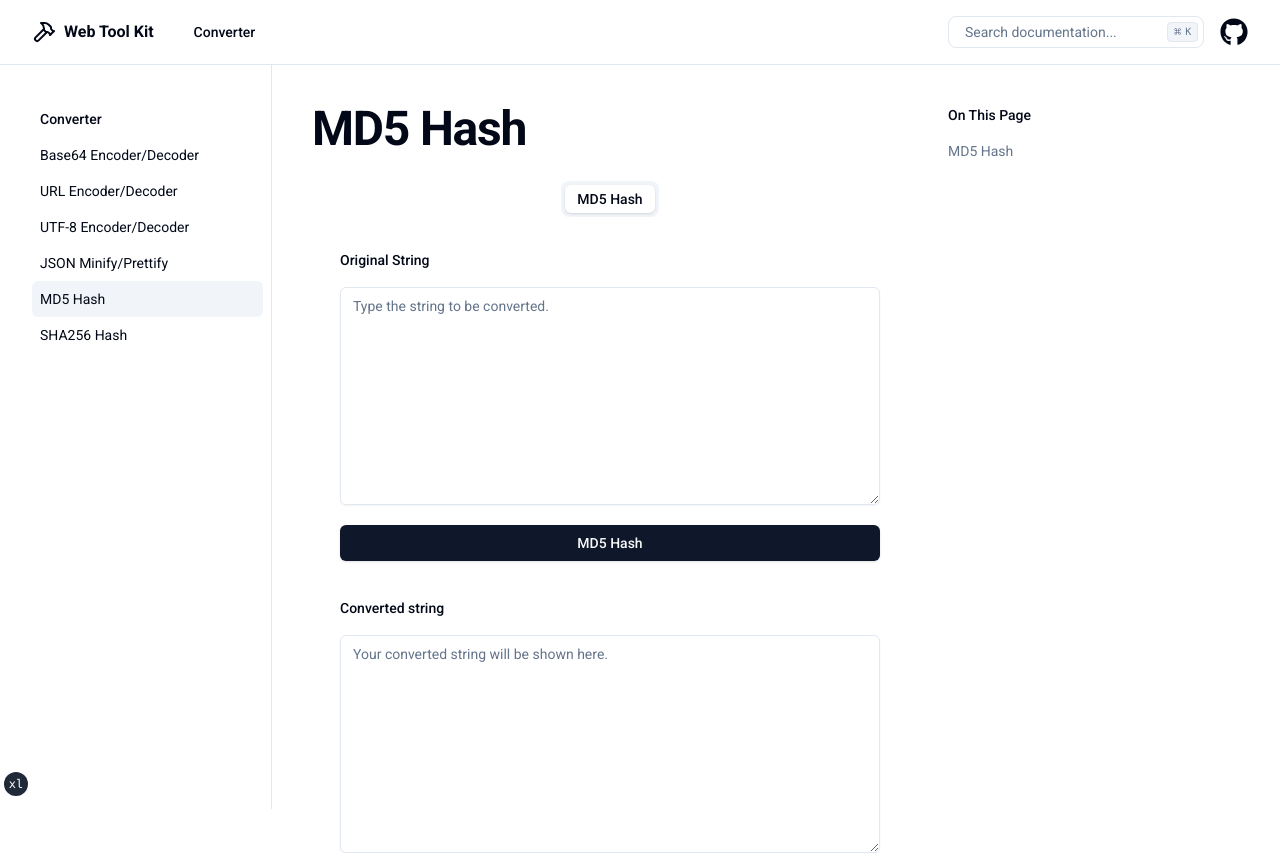
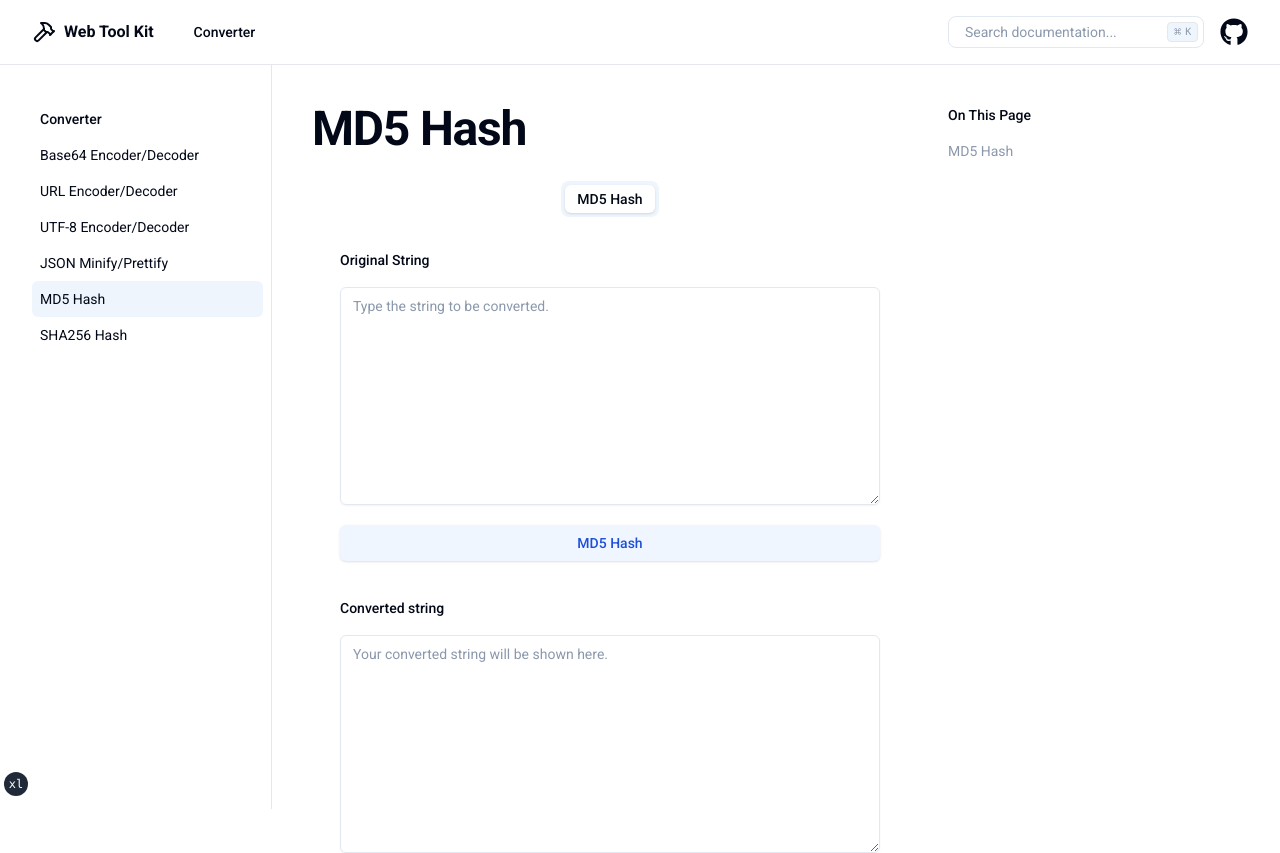
Before and after one commit to SiAce/web-toolkit, a Next.js app: page /converter/md5 in a window 1280 px wide. Shown: the top 853 px of the page. Built offline with nearby package versions, Linux system fonts and the light colour scheme.

Commit message:
Improve font and color

```diff
--- a/src/app/globals.css
+++ b/src/app/globals.css
@@ -13,14 +13,14 @@
     --popover: 0 0% 100%;
     --popover-foreground: 222.2 84% 4.9%;
 
-    --primary: 222.2 47.4% 11.2%;
-    --primary-foreground: 210 40% 98%;
+    --primary: 214, 100%, 97%;
+    --primary-foreground: 224, 76%, 48%;
 
     --secondary: 210 40% 96.1%;
     --secondary-foreground: 222.2 47.4% 11.2%;
 
-    --muted: 210 40% 96.1%;
-    --muted-foreground: 215.4 16.3% 46.9%;
+    --muted: 210 70% 96.1%;
+    --muted-foreground: 215.4 16.3% 60.9%;
 
     --accent: 210 40% 96.1%;
     --accent-foreground: 222.2 47.4% 11.2%;
@@ -28,9 +28,9 @@
     --destructive: 0 84.2% 60.2%;
     --destructive-foreground: 210 40% 98%;
 
-    --border: 214.3 31.8% 91.4%;
+    --border: 220, 13%, 91%;
     --input: 214.3 31.8% 91.4%;
-    --ring: 222.2 84% 4.9%;
+    --ring: 220, 13%, 91%;
 
     --radius: 0.5rem;
   }
--- a/src/app/layout.tsx
+++ b/src/app/layout.tsx
@@ -1,17 +1,19 @@
 import { Analytics } from "@vercel/analytics/react";
 import { SpeedInsights } from "@vercel/speed-insights/next";
 import type { Metadata } from "next";
-import { Roboto } from "next/font/google";
+import { Roboto as FontSans } from "next/font/google"
 
 import "./globals.css";
 import { ThemeProvider } from "@/components/theme-provider";
 import { TailwindIndicator } from "@/components/tailwind-indicator";
 import { Toaster } from "@/components/ui/toaster";
+import { cn } from "@/lib/utils";
 
-const roboto = Roboto({
+const fontSans = FontSans({
   subsets: ["latin"],
   weight: ["100", "300", "400", "500", "700", "900"],
-});
+  variable: "--font-sans",
+})
 
 export const metadata: Metadata = {
   title: "Web Tool Kit",
@@ -32,7 +34,10 @@ export default function RootLayout({
           crossOrigin="anonymous"
         ></script>
       </head>
-      <body className={roboto.className}>
+      <body className={cn(
+        "min-h-screen bg-background font-sans antialiased",
+        fontSans.variable
+      )}>
         <ThemeProvider attribute="class" defaultTheme="system" enableSystem>
           {children}
           <Analytics />
--- a/src/components/converter/converter-page.tsx
+++ b/src/components/converter/converter-page.tsx
@@ -17,7 +17,7 @@ export default function ConverterPage({
   return (
     <main className="relative py-6 lg:gap-10 lg:py-10 xl:grid xl:grid-cols-[1fr_300px]">
       <div className="mx-auto w-full min-w-0">
-        <h1 className="scroll-m-20 text-4xl font-bold tracking-tight lg:text-5xl">
+        <h1 className="scroll-m-20 text-4xl font-bold tracking-tight lg:text-5xl font-sans">
           {pageName}
         </h1>
         <TabbedConverter
--- a/tailwind.config.ts
+++ b/tailwind.config.ts
@@ -18,6 +18,9 @@ const config = {
       },
     },
     extend: {
+      fontFamily: {
+        sans: ["var(--font-sans)"],
+      },
       colors: {
         border: "hsl(var(--border))",
         input: "hsl(var(--input))",
```
